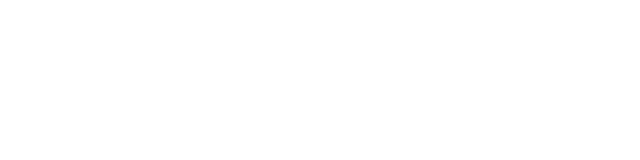
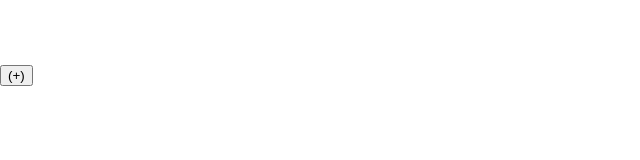
Before and after one commit to neominalsolutions/react-flight-app, a React (Create React App) app: page /useRef in a window 1280 px wide. Before the commit this address had no page. Shown: the top 160 px of the page, without its empty margins (0-640 px from the left). Built offline with nearby package versions, Linux system fonts and the light colour scheme.

Commit message:
React ContextAPI

```diff
--- a/src/index.tsx
+++ b/src/index.tsx
@@ -6,6 +6,7 @@ import App from './App';
 import UseStateSample from './components/UseStateSample';
 import Alert from './components/Alert';
 import { BrowserRouter } from 'react-router-dom';
+import IbanContextProvider from './pages/contextApi/context/IBanCopyContext';
 
 // import UseStateSample from './components/UseStateSample';
 
@@ -17,8 +18,10 @@ const root = ReactDOM.createRoot(
 
 root.render(
 	<BrowserRouter>
-		<App />
-		{/* uygulamaın react üzerindne çalıştığı ana dizin app dosyasıdır. */}
+		<IbanContextProvider>
+			<App />
+			{/* uygulamaın react üzerindne çalıştığı ana dizin app dosyasıdır. */}
+		</IbanContextProvider>
 	</BrowserRouter>
 );
 
--- /dev/null
+++ b/src/pages/UseRefSamplePage.tsx
@@ -0,0 +1,50 @@
+import React, { useRef, useState } from 'react';
+
+function UseRefSamplePage() {
+	// useRef hook amacı sayfa render olurken elimizdeki değişken değerlerini kaybetmemek için kendimize bir referans tutmak.
+	// useRef de value current değerde saklanır
+	let counter = useRef<number>(0);
+
+	const [visible, setVisible] = useState<boolean>(false);
+	let visibleBefore = useRef<boolean>(false);
+
+	const increase = () => {
+		counter.current = counter.current + 1;
+		visibleBefore.current = visible;
+		setVisible(!visible); // visible true ise false false ise true
+		console.log('counter', counter);
+	};
+
+	// if (visible) {
+	// 	return (
+	// 		<div>
+	// 			visibleBefore : {visibleBefore.current ? 'true' : 'false'}
+	// 			<br></br>
+	// 			visibleCurrent: {visible ? 'true' : 'false'}
+	// 			<br></br>
+	// 			<p>Sayac : {counter.current}</p>
+	// 			<button onClick={increase}>(+)</button>
+	// 		</div>
+	// 	);
+	// } else {
+	// 	return (
+	// 		<>
+	// 			visibleBefore : {visibleBefore.current ? 'true' : 'false'}
+	// 			<br></br>
+	// 			visibleCurrent: {visible ? 'true' : 'false'}
+	// 			<br></br>
+	// 			<button onClick={increase}>(+)</button>
+	// 		</>
+	// 	);
+	// }
+	return (
+		<div>
+            {/* && not null veya true bakar */}
+			{visible && <p>Sayac : {counter.current}</p>}
+			{/* sadece visible olduğu anda p divi doma ekle */}
+			<button onClick={increase}>(+)</button>
+		</div>
+	);
+}
+
+export default UseRefSamplePage;
--- /dev/null
+++ b/src/pages/contextApi/ContextAPISamplePage01.tsx
@@ -0,0 +1,24 @@
+import React, { useContext } from 'react';
+import { IbanCopyContext } from './context/IBanCopyContext';
+import { Link } from 'react-router-dom';
+
+// componentler içierisinde useContext Hook ile işlem yapıyoruz.
+function ContextAPISamplePage01() {
+	const { copyIban } = useContext(IbanCopyContext);
+
+	const copy = (event: any) => {
+		console.log('event', event);
+		// context içerisine değer kopyaladık.
+		copyIban(event.target.value);
+	};
+
+	return (
+		<div>
+			<Link to="/pasteIban">Paste Iban Page</Link>
+			<br></br>
+			<input placeholder="IBAN" onBlur={copy} />
+		</div>
+	);
+}
+
+export default ContextAPISamplePage01;
--- /dev/null
+++ b/src/pages/contextApi/ContextAPISamplePage02.tsx
@@ -0,0 +1,22 @@
+import React, { useContext } from 'react';
+import { IbanCopyContext } from './context/IBanCopyContext';
+import { Link } from 'react-router-dom';
+
+// Adımlar
+// 1. Context Create için yeni bir Context açalım.
+// 2. ContextProvider'ı Index.tsx dosyasına tanımlayalım
+// 3. Componentler içerisinde useContext Hook ile context deki state erişim sağlıyalım
+
+function ContextAPISamplePage02() {
+	const { iban } = useContext(IbanCopyContext);
+	// güncel iban bilgisine ulaştık.
+	return (
+		<div>
+			Son kopyalanan IBAN: {iban}
+			<br></br>
+			<Link to="/copyIban">Copy Iban Page</Link>
+		</div>
+	);
+}
+
+export default ContextAPISamplePage02;
--- /dev/null
+++ b/src/pages/contextApi/context/IBanCopyContext.tsx
@@ -0,0 +1,31 @@
+// IbanCopyContext 2 farklı sayfa componenti arasında servis görevi görecek.
+
+import { createContext, useState } from 'react';
+
+export const IbanCopyContext = createContext<any>(null); // veri context'de tutuluyor.
+
+// IbanContext ile diğer Componentlerin haberleşmesi için Provider denilen ara wrapper component oluşturuluyor.
+// <A><span></span><B></B></A>
+const IbanContextProvider = ({ children }: any) => {
+	const [iban, setIban] = useState<string>('');
+	// getter iban
+	// setIban setter
+
+	const copyIban = (iban: string): void => {
+		// daha karmaşık bir algoritmada olabilir.
+		setIban(iban);
+	};
+
+	const values = {
+		iban,
+		copyIban,
+	};
+
+	return (
+		<IbanCopyContext.Provider value={values}>
+			{children}
+		</IbanCopyContext.Provider>
+	);
+};
+
+export default IbanContextProvider;
```
Also changed, not shown: src/App.tsx (+15 -0 lines).
